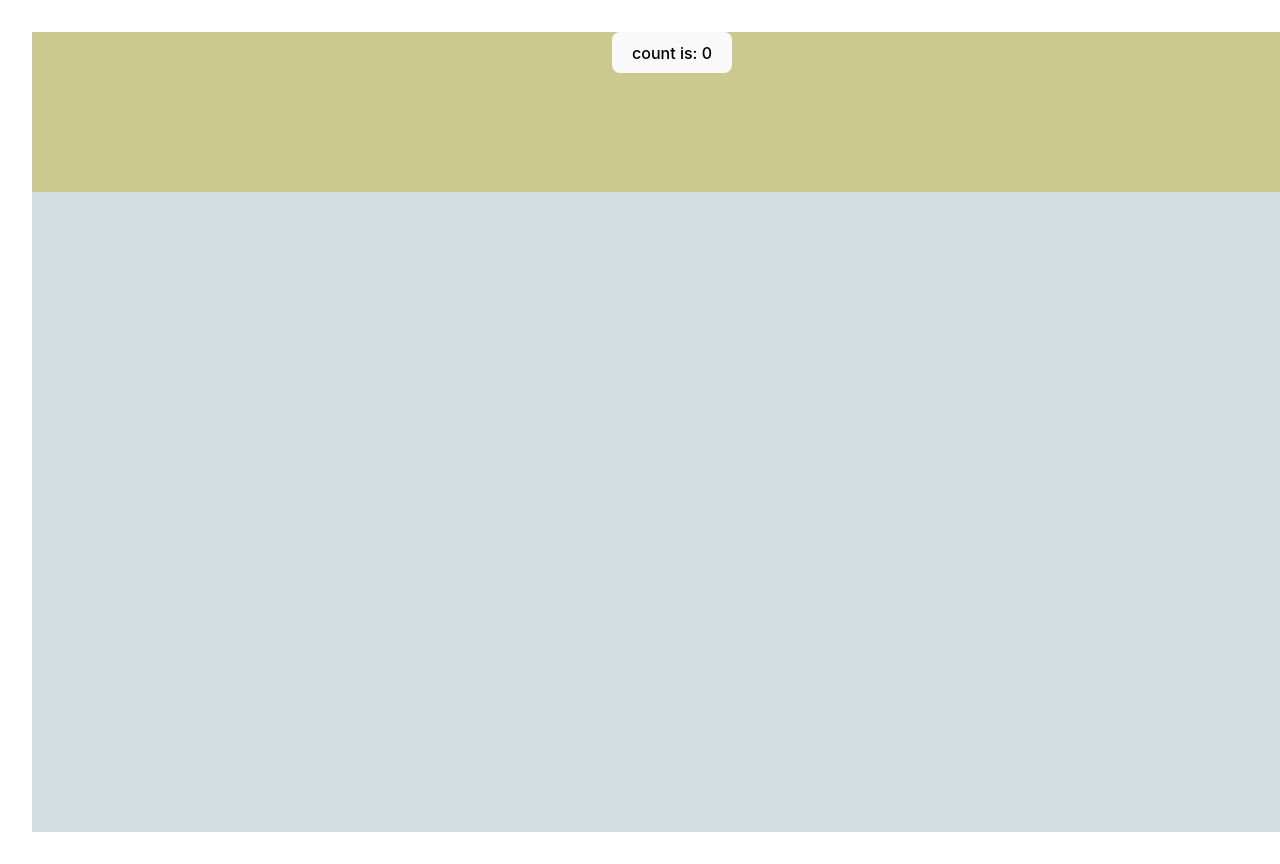
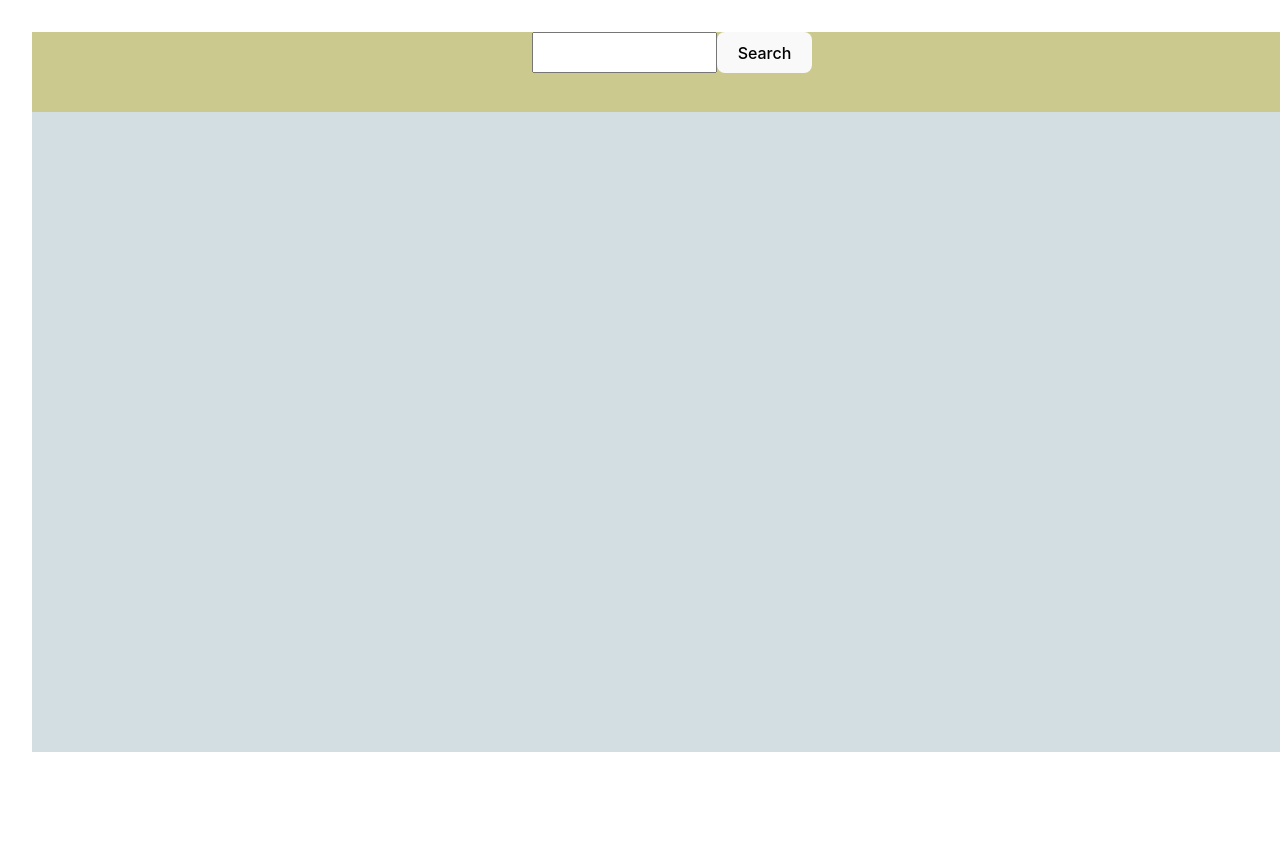
Before and after one commit to Olitera/react, a React (Vite) app: page / in a window 1280 px wide. Shown: the top 864 px of the page. Built offline with nearby package versions, Linux system fonts and the light colour scheme.

Commit message:
feat: add search input and button

```diff
--- a/src/App.tsx
+++ b/src/App.tsx
@@ -1,20 +1,20 @@
 import React from 'react';
 import './App.css';
+import SearchComponent from './components/search-component.tsx';
 
-function App() {
-  const [count, setCount] = React.useState(0);
+class App extends React.Component {
+  render() {
     return (
       <>
         <div className="container">
           <section className="top">
-          <button onClick={() => setCount(count => count + 1)}>
-            count is: {count}
-          </button>
+            <SearchComponent />
           </section>
           <section className="bottom"></section>
         </div>
       </>
     );
   }
+}
 
 export default App;
--- /dev/null
+++ b/src/components/search-component.tsx
@@ -0,0 +1,14 @@
+import React from 'react';
+
+class SearchComponent extends React.Component {
+  render() {
+    return (
+      <div className="search-container">
+        <input type="text" />
+        <button>Search</button>
+      </div>
+    );
+  }
+}
+
+export default SearchComponent;
--- a/src/index.css
+++ b/src/index.css
@@ -62,8 +62,9 @@ button:focus-visible {
 }
 
 .top {
+  /*padding: 15px;*/
   width: 100%;
-  height: 20%;
+  height: 10%;
   background-color: #ccc98f;
 }
 
@@ -71,6 +72,13 @@ button:focus-visible {
   width: 100%;
   height: 80%;
   background-color: #d2dee1;
+}
+
+.search-container {
+  display: flex;
+  flex-direction: row;
+  align-items: stretch;
+  justify-content: center;
 }
 
 @media (prefers-color-scheme: light) {
```
Lines whose indentation alone changed are shown as unchanged.
